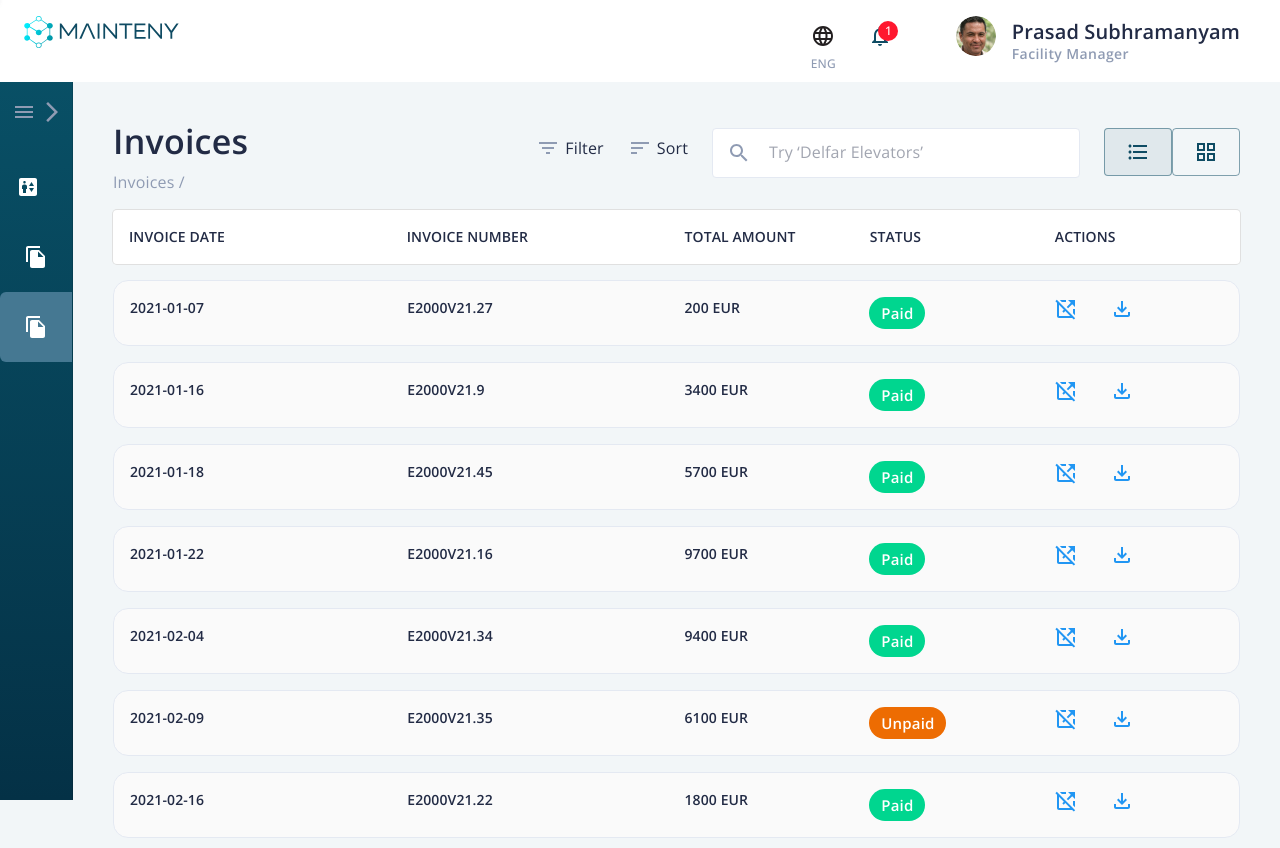
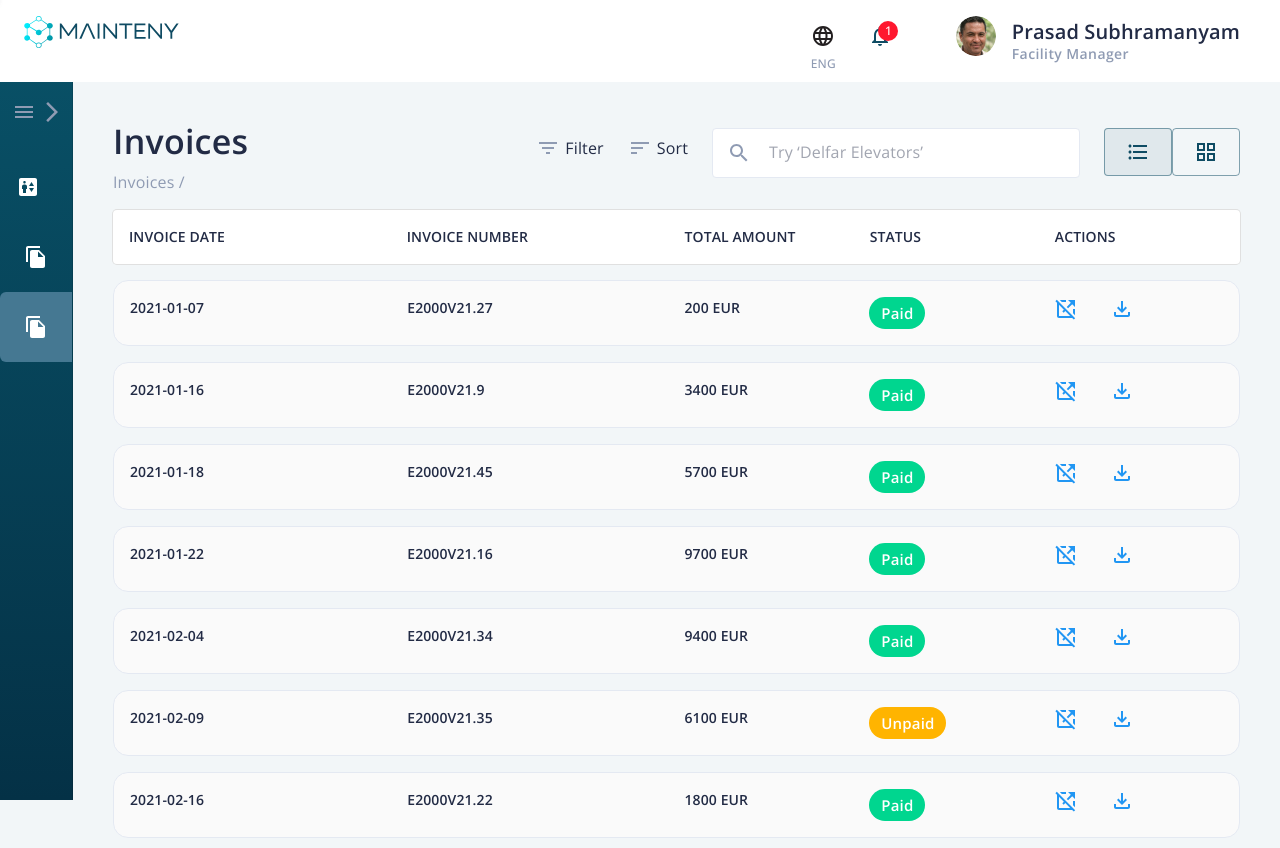
Before and after one commit to Westernwells/mainteny-pm, a React (Create React App) app: page /pm/invoices in a window 1280 px wide. Built offline with nearby package versions, Linux system fonts and the light colour scheme; no server answers.

Commit message:
update unpaid status color

```diff
--- a/src/pages/Invoices/InvoiceRow.tsx
+++ b/src/pages/Invoices/InvoiceRow.tsx
@@ -44,7 +44,14 @@ export const InvoiceRow = ({invoice}: InvoiceRowProps) => {
 
         <Grid item xs={2}>
           <Chip
-            sx={{py: 2}}
+            sx={{
+              py: 2,
+              color: '#fff',
+              backgroundColor:
+                invoice.status === InvoiceStatus.PAID
+                  ? theme.palette.success.main
+                  : theme.state.ratingActive,
+            }}
             label={
               <Typography
                 variant="largeBtnText"
@@ -54,9 +61,6 @@ export const InvoiceRow = ({invoice}: InvoiceRowProps) => {
                   .slice(1)
                   .toLowerCase()}`}
               </Typography>
-            }
-            color={
-              invoice.status === InvoiceStatus.PAID ? 'success' : 'warning'
             }
             size="medium"
           />
```
